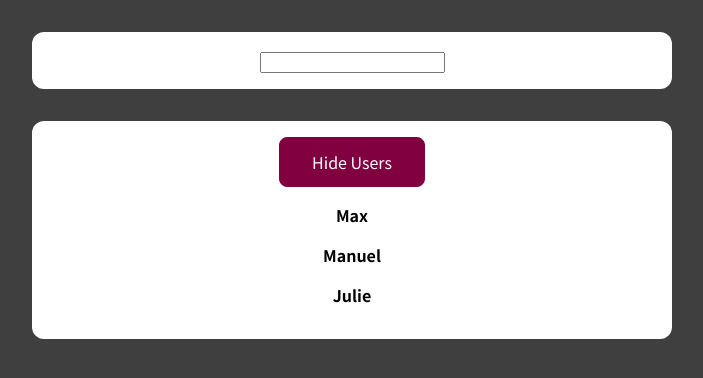
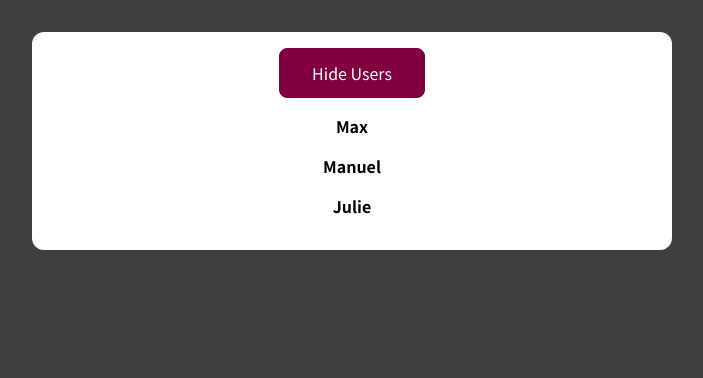
Before and after one commit to Hombre2014/react-complete-guide-class-components, a React (Create React App) app: page / in a window 1280 px wide. Shown: the top 378 px of the page, without its empty margins (288-991 px from the left). Built offline with nearby package versions, Linux system fonts and the light colour scheme.

Commit message:
Initial state of the project

```diff
--- a/package.json
+++ b/package.json
@@ -8,7 +8,7 @@
     "@testing-library/user-event": "^12.5.0",
     "react": "^18.0.0",
     "react-dom": "^18.0.0",
-    "react-scripts": "4.0.1",
+    "react-scripts": "^5.0.1",
     "web-vitals": "^0.2.4"
   },
   "scripts": {
--- a/src/App.js
+++ b/src/App.js
@@ -1,9 +1,9 @@
-import UserFinder from './components/UserFinder';
+import Users from './components/Users';
 
 function App() {
   return (
     <div>
-      <UserFinder />
+      <Users />
     </div>
   );
 }
--- a/src/components/User.js
+++ b/src/components/User.js
@@ -1,18 +1,7 @@
-import { Component } from 'react';
 import classes from './User.module.css';
 
-class User extends Component {
-  componentWillUnmount() {
-    console.log('User will unmount!')
-  }
-
-  render() {
-    return <li className={classes.user}>{this.props.name}</li>;
-  }
-}
-
-// const User = (props) => {
-//   return <li className={classes.user}>{props.name}</li>;
-// };
+const User = (props) => {
+  return <li className={classes.user}>{props.name}</li>;
+};
 
 export default User;
--- a/src/components/UserFinder.js
+++ /dev/null
@@ -1,76 +0,0 @@
-import { Fragment, useState, useEffect, Component } from 'react';
-
-import Users from './Users';
-import classes from './UserFinder.module.css';
-
-const DUMMY_USERS = [
-  { id: 'u1', name: 'Max' },
-  { id: 'u2', name: 'Manuel' },
-  { id: 'u3', name: 'Julie' },
-];
-
-class UserFinder extends Component {
-  constructor() {
-    super();
-    this.state = {
-      filteredUsers: [],
-      searchTerm: '',
-    };
-  }
-
-  componentDidMount() {
-    // Send a HTTP request and fetch data ...
-    this.setState({ filteredUsers: DUMMY_USERS })
-  }
-
-  searchChangeHandler(event) {
-    this.setState({ searchTerm: event.target.value });
-  }
-
-  componentDidUpdate(prevProps, prevState) {
-    if (prevState.searchTerm !== this.state.searchTerm) {
-      this.setState({
-        filteredUsers: DUMMY_USERS.filter((user) =>
-          user.name.includes(this.state.searchTerm)
-        ),
-      });
-    }
-  }
-
-  render() {
-    return (
-      <Fragment>
-        <div className={classes.finder}>
-          <input type="search" onChange={this.searchChangeHandler.bind(this)} />
-        </div>
-        <Users users={this.state.filteredUsers} />
-      </Fragment>
-    );
-  }
-}
-
-// const UserFinder = () => {
-//   const [filteredUsers, setFilteredUsers] = useState(DUMMY_USERS);
-//   const [searchTerm, setSearchTerm] = useState('');
-
-//   useEffect(() => {
-//     setFilteredUsers(
-//       DUMMY_USERS.filter((user) => user.name.includes(searchTerm))
-//     );
-//   }, [searchTerm]);
-
-//   const searchChangeHandler = (event) => {
-//     setSearchTerm(event.target.value);
-//   };
-
-//   return (
-//     <Fragment>
-//       <div className={classes.finder}>
-//         <input type="search" onChange={searchChangeHandler} />
-//       </div>
-//       <Users users={filteredUsers} />
-//     </Fragment>
-//   );
-// };
-
-export default UserFinder;
--- a/src/components/UserFinder.module.css
+++ /dev/null
@@ -1,8 +0,0 @@
-.finder {
-  margin: 2rem auto;
-  background-color: white;
-  padding: 1rem;
-  border-radius: 12px;
-  max-width: 40rem;
-  text-align: center;
-}
--- a/src/components/Users.js
+++ b/src/components/Users.js
@@ -1,26 +1,24 @@
-import { Component } from 'react';
+import { useState } from 'react';
 import User from './User';
 
 import classes from './Users.module.css';
 
-class Users extends Component {
-  constructor() {
-    super();
-    this.state = {
-      showUsers: true
+const DUMMY_USERS = [
+  { id: 'u1', name: 'Max' },
+  { id: 'u2', name: 'Manuel' },
+  { id: 'u3', name: 'Julie' },
+];
+
+const Users = () => {
+  const [showUsers, setShowUsers] = useState(true);
+
+  const toggleUsersHandler = () => {
+    setShowUsers((curState) => !curState);
   };
-  }
-  toggleUsersHandler() {
-    // this.state.showUsers = false; // This is NOT CORRECT!
-    this.setState((curState) => {
-      return { showUsers: !curState.showUsers };
-    });
-  }
 
-  render() {
   const usersList = (
     <ul>
-        {this.props.users.map((user) => (
+      {DUMMY_USERS.map((user) => (
         <User key={user.id} name={user.name} />
       ))}
     </ul>
@@ -28,38 +26,12 @@ class Users extends Component {
 
   return (
     <div className={classes.users}>
-        <button onClick={this.toggleUsersHandler.bind(this)}>
-          {this.state.showUsers ? 'Hide' : 'Show'} Users
+      <button onClick={toggleUsersHandler}>
+        {showUsers ? 'Hide' : 'Show'} Users
       </button>
-        {this.state.showUsers && usersList}
+      {showUsers && usersList}
     </div>
   );
-  }
-}
-
-// const Users = () => {
-//   const [showUsers, setShowUsers] = useState(true);
-
-//   const toggleUsersHandler = () => {
-//     setShowUsers((curState) => !curState);
-//   };
-
-  // const usersList = (
-  //   <ul>
-  //     {DUMMY_USERS.map((user) => (
-  //       <User key={user.id} name={user.name} />
-  //     ))}
-  //   </ul>
-  // );
-
-//   return (
-//     <div className={classes.users}>
-//       <button onClick={toggleUsersHandler}>
-//         {showUsers ? 'Hide' : 'Show'} Users
-//       </button>
-//       {showUsers && usersList}
-//     </div>
-//   );
-// };
+};
 
 export default Users;
```
Also changed, not shown: 2 other files (tests, documents, lock files or other folders). Lines whose indentation alone changed are shown as unchanged.
